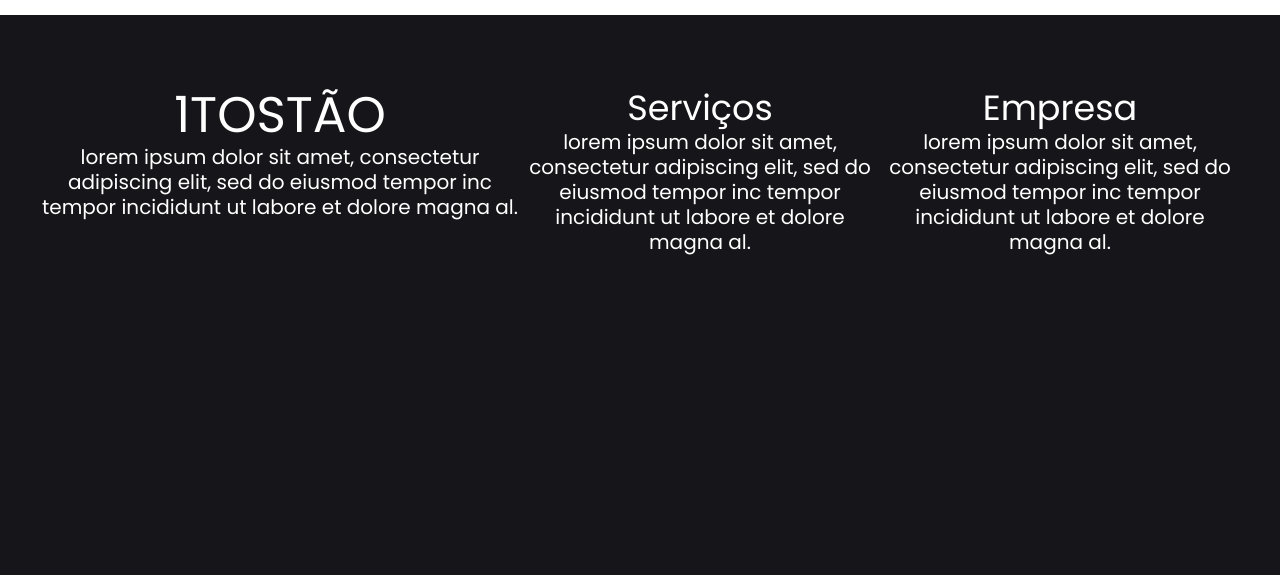
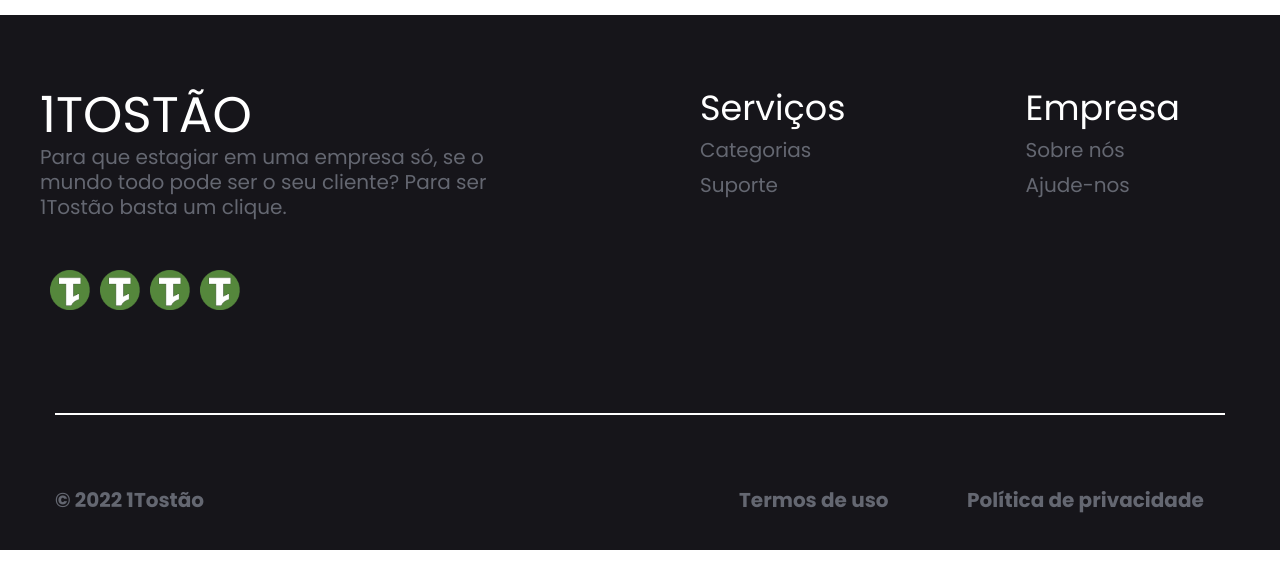
Before and after one commit to lchampz/1Tostao-refactor, a React (Create React App) app in the folder 1tostao/: page / in a window 1280 px wide. Shown: the part 1157-1732 px from the top of the page. After the commit the page ends 1707 px from the top, so only its background shows below. Built offline with nearby package versions, Linux system fonts and the light colour scheme.

Commit message:
feat: footer finished

```diff
--- a/1tostao/src/components/atoms/Border/styled.js
+++ b/1tostao/src/components/atoms/Border/styled.js
@@ -3,7 +3,6 @@ import styled from 'styled-components'
 export const BorderText = styled.div`
     border: ${({border}) => (border ? border : "1px solid #ffffff")};
     width: ${({borderWidth}) => (borderWidth ? borderWidth : "90%")};
-    margin: ${({marginBorder}) => (marginBorder ? marginBorder: "20px")};
-
-
+    margin-top: ${({topBorder}) => (topBorder ? topBorder: "20px")};
+    margin-bottom: ${({bottomBorder}) => (bottomBorder ? bottomBorder: "20px")};
 `
--- a/1tostao/src/components/organims/Menu/Footer/Footer.js
+++ b/1tostao/src/components/organims/Menu/Footer/Footer.js
@@ -1,10 +1,11 @@
 import React from 'react';
-import { FooterStyled, MarginText } from './styledFooter.js';
+import { FooterStyled } from './styledFooter.js';
 import { Links } from '../../../atoms/LinkMenu/styledLink.js'
 import { BorderText } from '../../../atoms/Border/styled.js'
+import img from '../../../../assets/img/1tostao_logo.png'
 import './style.css';
 
-const Footer = ({textAlign, fontsize, padding, weight, flexDirection, float, margin, Top, cursor, fontWeight, width}) => {
+const Footer = ({width, margintop}) => {
     return(
         <>
         {/* FooterStyled is the Footer */}
@@ -15,22 +16,45 @@ const Footer = ({textAlign, fontsize, padding, weight, flexDirection, float, mar
 
                         <div className="col">
                             <h1 className="logo">1TOSTÃO</h1>
-                            <p className="desc">lorem ipsum dolor sit amet, consectetur adipiscing elit, sed do eiusmod tempor inc tempor incididunt ut labore et dolore magna al.</p>
+                            <p className="desc">Para que estagiar em uma empresa só, se o mundo todo pode ser o seu cliente? Para ser 1Tostão basta um clique.</p>
+                            <div>
+                                <img src={img} className="img"></img>
+                                <img src={img} className="img"></img>
+                                <img src={img} className="img"></img>
+                                <img src={img} className="img"></img>
+                            </div>
                         </div>
 
                         <div className="col-info">
                             <h1 className="infos">Serviços</h1>
-                            <p className="desc">lorem ipsum dolor sit amet, consectetur adipiscing elit, sed do eiusmod tempor inc tempor incididunt ut labore et dolore magna al.</p>
+                            <ul>
+                                <li className="li">Categorias</li>
+                                <li className="li">Suporte</li>
+                            </ul>
                         </div>
 
                         <div className="col-info">
                             <h1 className="infos">Empresa</h1>
-                            <p className="desc">lorem ipsum dolor sit amet, consectetur adipiscing elit, sed do eiusmod tempor inc tempor incididunt ut labore et dolore magna al.</p>
+                            <ul>
+                                <li className="li">Sobre nós</li>
+                                <li className="li">Ajude-nos</li>
+                            </ul>
                         </div>
 
                     </div>
+                    <BorderText borderWidth={width="100%"} topBorder={margintop="50px"} />
+
+                    <div className="row" id="row-rod">
+                        <div className="col-rod">
+                            <p className="rodapepo">© 2022 1Tostão</p>
+                        </div>
+
+                        <div className="col-rod-info">
+                            <p className="rodapepo">Termos de uso</p>
+                            <p className="rodapepo">Política de privacidade</p>
+                        </div>
+                    </div>
                 </div>
-
             </FooterStyled>
 
         </>
--- a/1tostao/src/components/organims/Menu/Footer/style.css
+++ b/1tostao/src/components/organims/Menu/Footer/style.css
@@ -15,17 +15,23 @@
     }
 }
 
+/* old
+
+@media(min-width: 576px){
+} */
+
 @media(min-width: 576px){
     .col{
-        flex: 0 0 45%;
+        flex: 0 40%;
         max-width:40%;
     }
 }
 
-@media(min-width: 576px){
+@media(min-width: 1086px){
     .col-info{
-        flex: 0 0 30%;
-        max-width:30%;
+        flex:0 10%;
+        max-width:100%;
+        padding-left:15%;
     }
 }
 
@@ -33,7 +39,6 @@
     color:white;
     font-family: Poppins;
     font-size:50px;
-    text-align:center;
     margin-top:20px;
 }
 
@@ -42,14 +47,74 @@
     font-family:Poppins;
     font-size:35px;
     margin-top:20px;
-    text-align:center;
+    text-align:left;
 }
 
 .desc{
-    color:white;
-    text-align:center;
+    color:#646771;
+    text-align:left;
     font-size:20px;
     font-family:Poppins;
     margin-top:5px;
     line-height: 25px;
 }
+
+.li{
+    font-size:20px;
+    line-height:20px;
+    font-family:Poppins;
+    color:#646771;
+    margin-top:15px;
+}
+
+.li:hover{
+    cursor:pointer;
+}
+
+.img{
+    width:40px;
+    margin-left:10px;
+    margin-top:50px;
+    margin-bottom:50px;
+}
+
+@media(min-width:392px){
+    .rodapepo{
+        color:#646771;
+        flex: 0 100%;
+        font-family:Poppins;
+        font-size:20px;
+        font-weight:bold;
+        line-height:30px;
+        display:flex;
+        flex-wrap:wrap;
+        margin-right:-15px;
+        margin-left:-15px;
+    }
+}
+
+#row-rod{
+    margin:15px;
+    margin-top:70px;
+    margin-bottom:-30px;
+}
+
+    .col-rod{
+        display:flex;
+        flex: 0 60%;
+        max-width:60%;
+    }
+
+
+@media(min-width: 1086px){
+    .col-rod-info{
+        display:flex;
+        flex:0 40%;
+        max-width:40%;
+        float:right;
+    }
+}
+
+.rodapepo{
+    padding-bottom:10px;
+}
--- a/1tostao/src/components/organims/Menu/Footer/styledFooter.js
+++ b/1tostao/src/components/organims/Menu/Footer/styledFooter.js
@@ -5,12 +5,8 @@ export const FooterStyled = styled.footer`
     bottom:0;
     padding:250px;
     background-color:#16151A;
-    height:700px;
+    height:100%;
     width:100%;
     padding:30px;
     margin-top:100px;
 `;
-
-export const MarginText = styled.div`
-    max-width: 400px;
-`;
```
